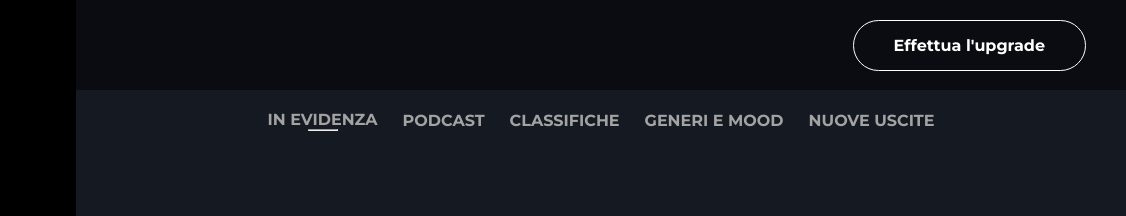
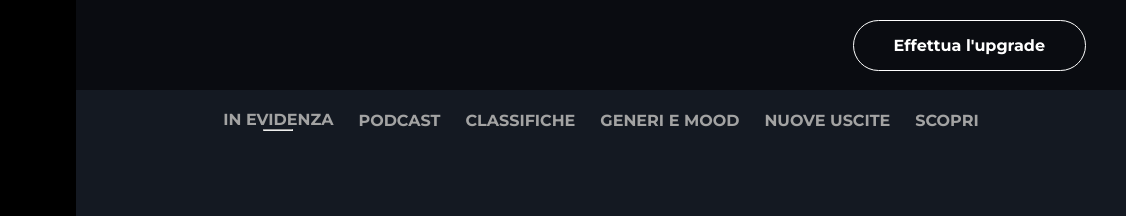
Before and after one commit to fvguajeXIII/html-css-spotifyweb, a plain HTML site: page index.html in a window 1280 px wide. Shown: the top 216 px of the page, 154-1280 px from the left. Drawn offline with Linux system fonts and the light colour scheme.

Commit message:
last label

```diff
--- a/index.html
+++ b/index.html
@@ -162,6 +162,11 @@
                   <h4>Nuove uscite</h4>
                 </a>
               </li>
+              <li>
+                <a href="#" target="_blank" class="btn">
+                  <h4>Scopri</h4>
+                </a>
+              </li>
             </ul>
           </div>
         </div>
```
